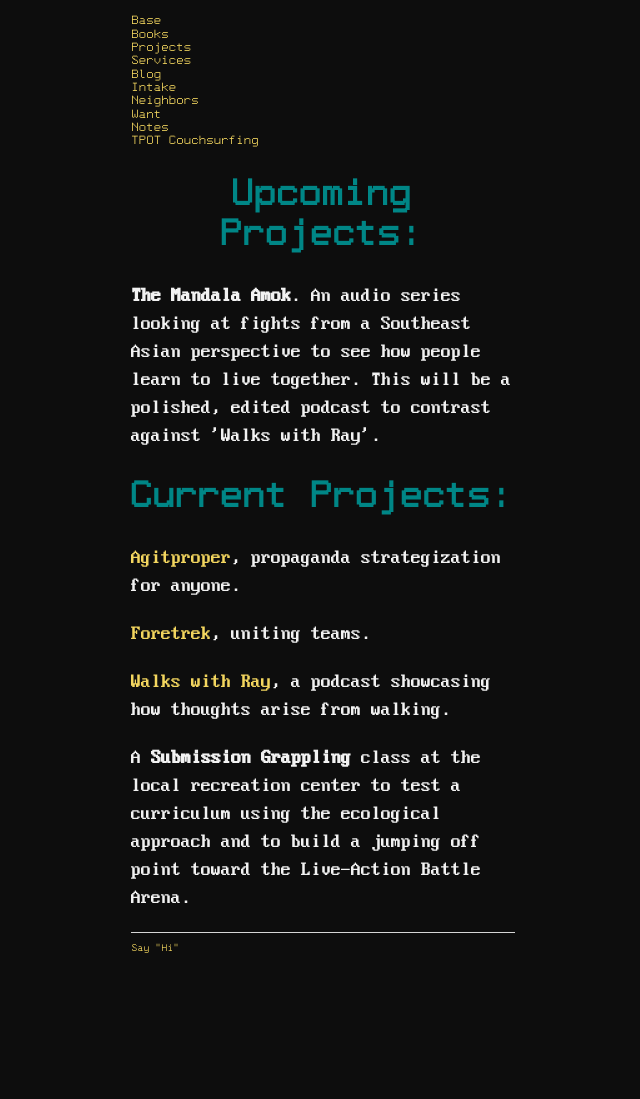
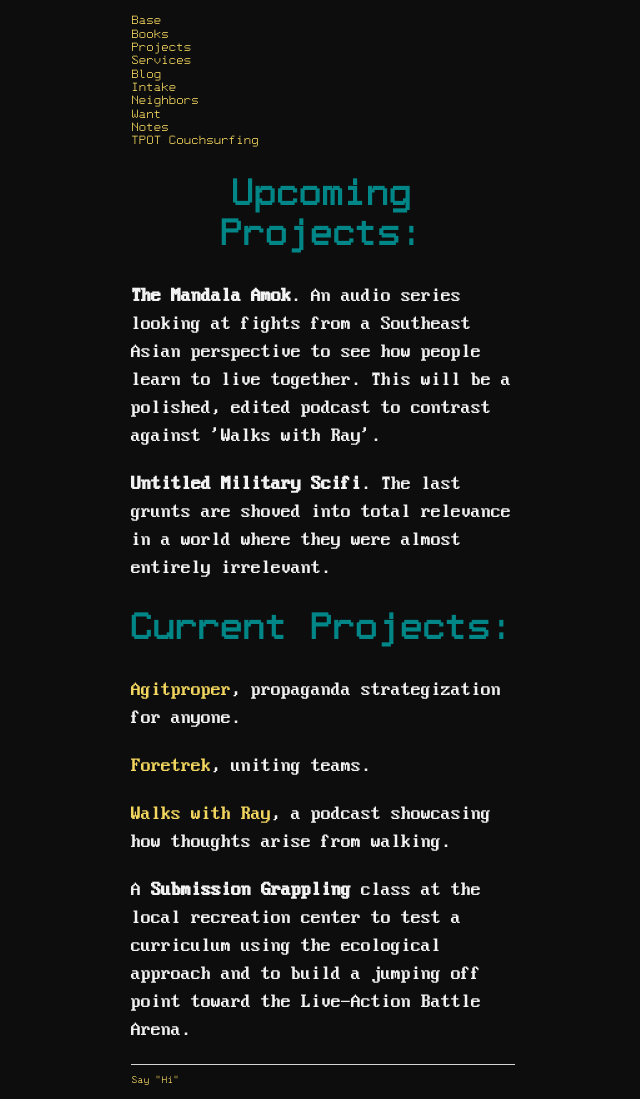
Before and after one commit to ray-dorai/ray-dorai.github.io, a Jekyll site: the page built from projects.html, in a window 1280 px wide. Shown: the whole page, without its empty margins (317-957 px from the left). Built offline with Jekyll 4.4.1, drawn with Linux system fonts in a browser that asks for light colours; before the commit the page ends 967 px from its top, so only the background shows below that.

Commit message:
Update projects.html

```diff
--- a/projects.html
+++ b/projects.html
@@ -5,6 +5,7 @@ title: Projects
 
 <h1>Upcoming Projects:</h1>
 	       <p><b>The Mandala Amok</b>. An audio series looking at fights from a Southeast Asian perspective to see how people learn to live together. This will be a polished, edited podcast to contrast against 'Walks with Ray'.
+		<p><b>Untitled Military Scifi</b>. The last grunts are shoved into total relevance in a world where they were almost entirely irrelevant.</p>
 
 <h1>Current Projects:</h1>
 	        <p><a href="https://www.agitproper.org/">Agitproper</a>, propaganda strategization for anyone.</p>
```
